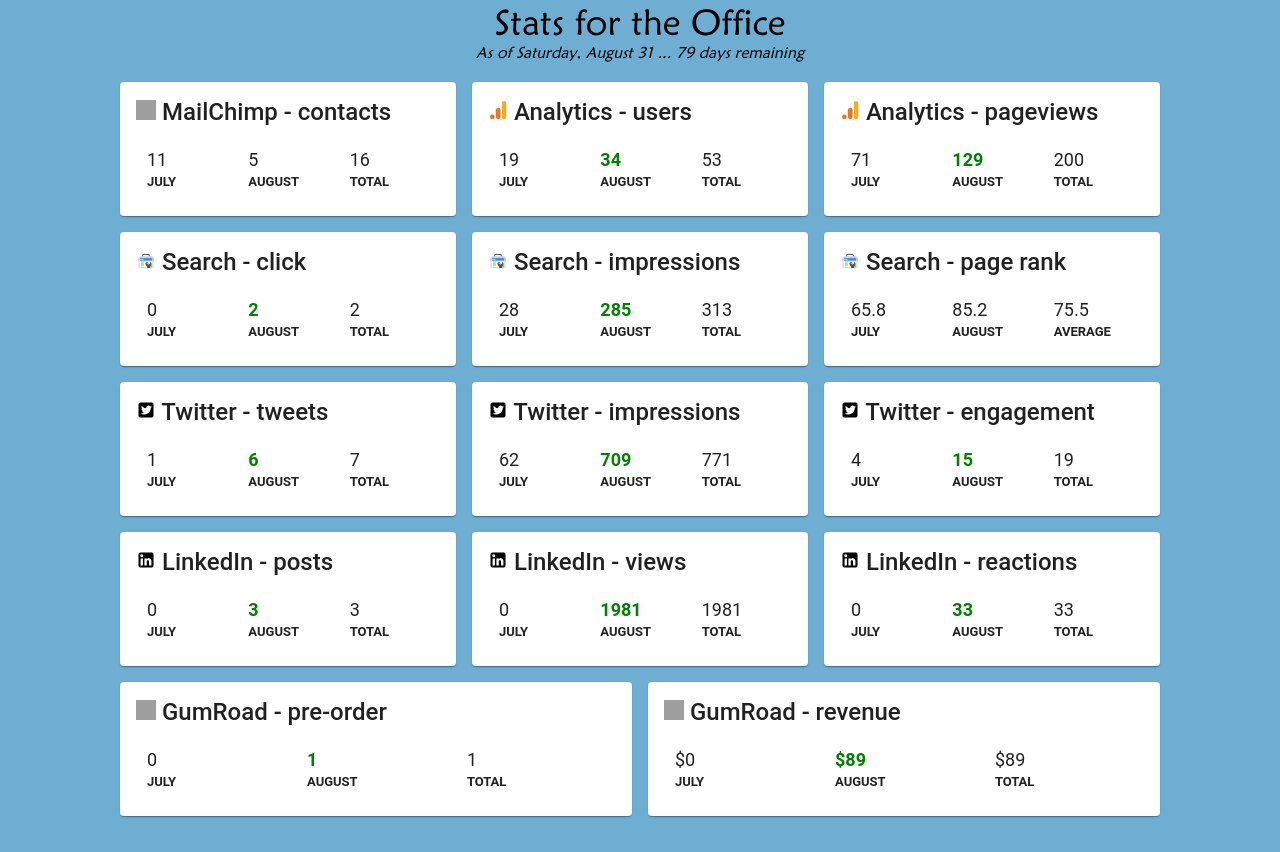
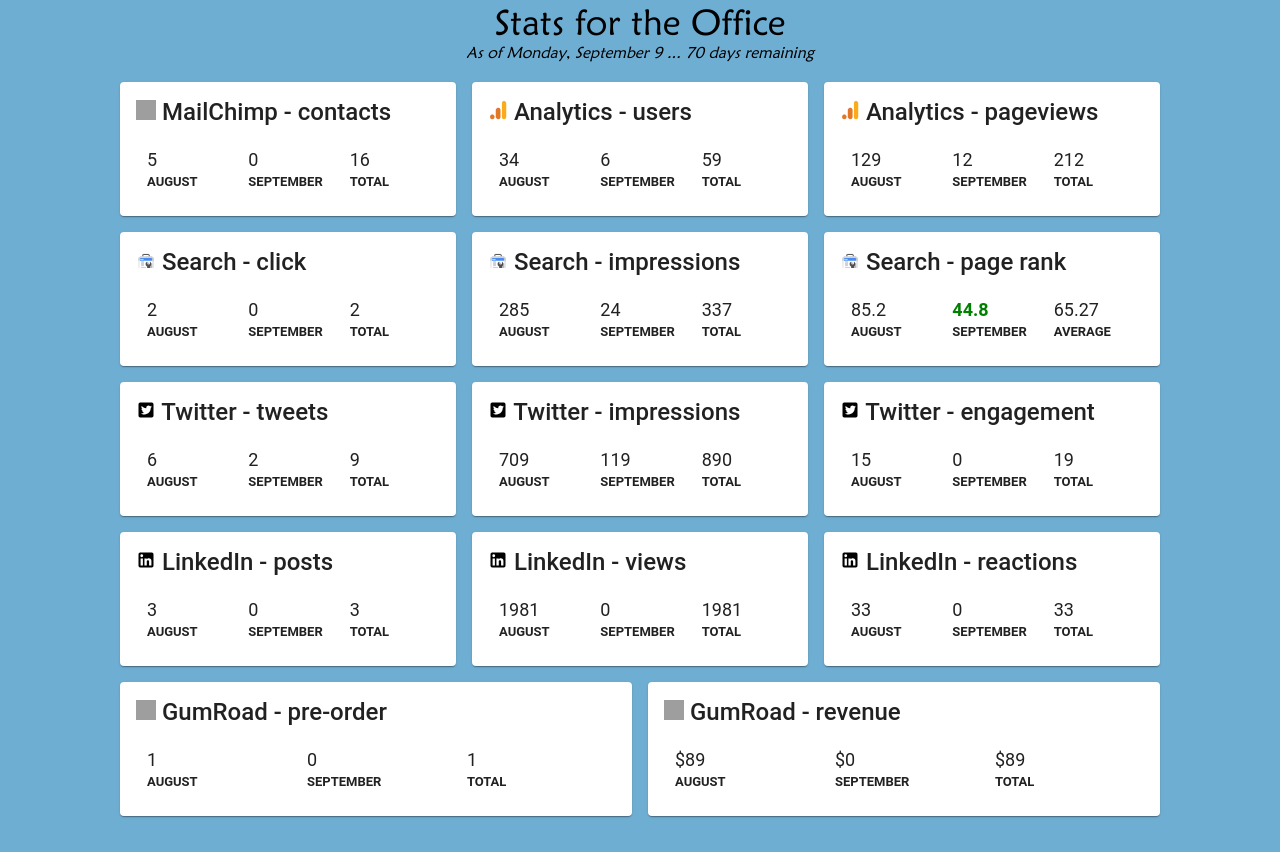
Before and after one commit to Jagermeister/stats-for-the-office, an Angular app: page / in a window 1280 px wide. Built offline with nearby package versions, Linux system fonts and the light colour scheme; grey boxes are pictures that could not be loaded.

Commit message:
Avg toFixed(2). Sept Update.

```diff
--- a/src/app/home/home.component.ts
+++ b/src/app/home/home.component.ts
@@ -14,7 +14,7 @@
 
     ngOnInit() {
         this.dday = new Date(2019, 10, 18);
-        this.dateUpdated = new Date(2019, 7, 31);
+        this.dateUpdated = new Date(2019, 8, 9);
 
         const millisecondsInADay = 1000 * 60 * 60 * 24;
         this.remainingDays = Math.max(
@@ -24,6 +24,10 @@
             icon: 'mailchimp.ico',
             description: 'contacts',
             values: [{
+                year: 2019,
+                month: 'September',
+                value: 0
+            }, {
                 year: 2019,
                 month: 'August',
                 value: 5
@@ -38,6 +42,10 @@
             description: 'users',
             values: [{
                 year: 2019,
+                month: 'September',
+                value: 6
+            }, {
+                year: 2019,
                 month: 'August',
                 value: 34
             }, {
@@ -50,6 +58,10 @@
             icon: 'analytics.png',
             description: 'pageviews',
             values: [{
+                year: 2019,
+                month: 'September',
+                value: 12
+            }, {
                 year: 2019,
                 month: 'August',
                 value: 129
@@ -64,6 +76,10 @@
             description: 'click',
             values: [{
                 year: 2019,
+                month: 'September',
+                value: 0
+            }, {
+                year: 2019,
                 month: 'August',
                 value: 2
             }, {
@@ -76,6 +92,10 @@
             icon: 'search.png',
             description: 'impressions',
             values: [{
+                year: 2019,
+                month: 'September',
+                value: 24
+            }, {
                 year: 2019,
                 month: 'August',
                 value: 285
@@ -91,6 +111,10 @@
             isAverage: true,
             values: [{
                 year: 2019,
+                month: 'September',
+                value: 44.8
+            }, {
+                year: 2019,
                 month: 'August',
                 value: 85.2
             }, {
@@ -103,6 +127,10 @@
             icon: 'twitter-box.svg',
             description: 'tweets',
             values: [{
+                year: 2019,
+                month: 'September',
+                value: 2
+            }, {
                 year: 2019,
                 month: 'August',
                 value: 6
@@ -117,6 +145,10 @@
             description: 'impressions',
             values: [{
                 year: 2019,
+                month: 'September',
+                value: 119
+            }, {
+                year: 2019,
                 month: 'August',
                 value: 709
             }, {
@@ -129,6 +161,10 @@
             icon: 'twitter-box.svg',
             description: 'engagement',
             values: [{
+                year: 2019,
+                month: 'September',
+                value: 0
+            }, {
                 year: 2019,
                 month: 'August',
                 value: 15
@@ -143,6 +179,10 @@
             description: 'posts',
             values: [{
                 year: 2019,
+                month: 'September',
+                value: 0
+            }, {
+                year: 2019,
                 month: 'August',
                 value: 3
             }, {
@@ -155,6 +195,10 @@
             icon: 'linkedin-box.svg',
             description: 'views',
             values: [{
+                year: 2019,
+                month: 'September',
+                value: 0
+            }, {
                 year: 2019,
                 month: 'August',
                 value: 262 + 358 + 1361
@@ -169,6 +213,10 @@
             description: 'reactions',
             values: [{
                 year: 2019,
+                month: 'September',
+                value: 0
+            }, {
+                year: 2019,
                 month: 'August',
                 value: 7 + 3 + 23
             }, {
@@ -181,6 +229,10 @@
             icon: 'gumroad.ico',
             description: 'pre-order',
             values: [{
+                year: 2019,
+                month: 'September',
+                value: 0
+            }, {
                 year: 2019,
                 month: 'August',
                 value: 1
@@ -196,6 +248,10 @@
             valuePrefix: '$',
             values: [{
                 year: 2019,
+                month: 'September',
+                value: 0
+            }, {
+                year: 2019,
                 month: 'August',
                 value: 89
             }, {
--- a/src/app/summary/summary.component.ts
+++ b/src/app/summary/summary.component.ts
@@ -18,7 +18,7 @@
     }
 
     averageValue(summarys: SummaryDetail[]) {
-        return this.totalValue(summarys) / summarys.length;
+        return (this.totalValue(summarys) / summarys.length).toFixed(2);
     }
 
 }
```
